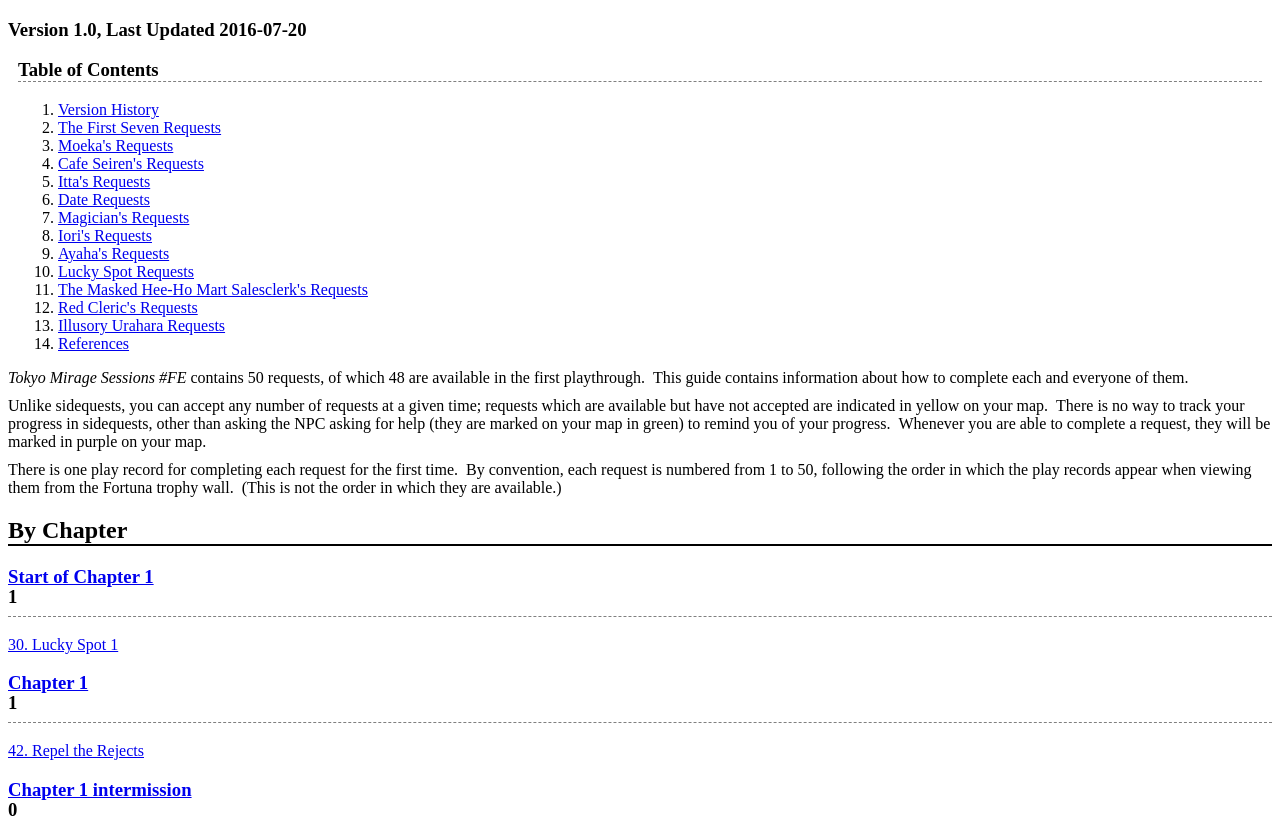
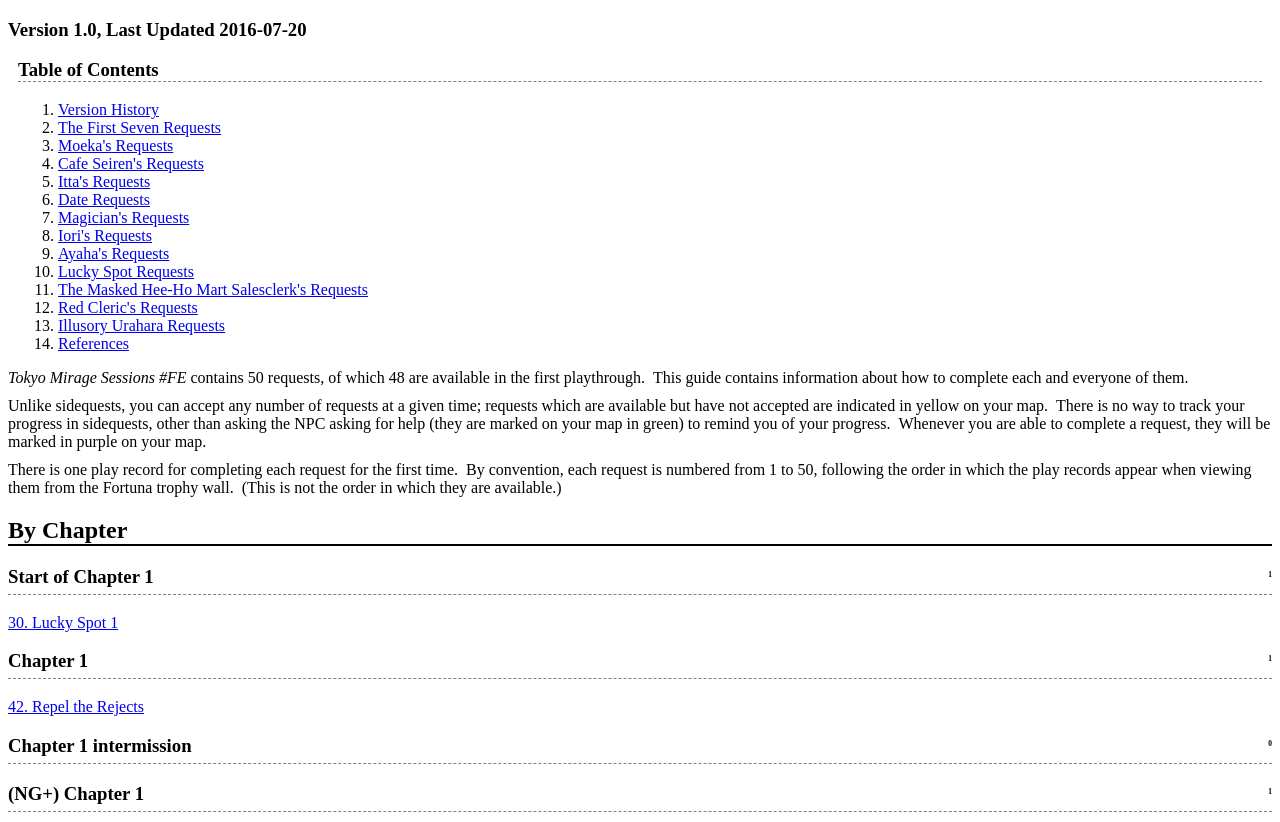
Before and after one commit to Felghana/fe_req, a plain HTML site: page out.html in a window 1280 px wide. Shown: the top 822 px of the page. Drawn offline with Linux system fonts and the light colour scheme.

Commit message:
Update file_print.css

```diff
--- a/file_print.css
+++ b/file_print.css
@@ -43,3 +43,13 @@ div > h2{
 div.entry {
     page-break-inside:avoid;
 }
+
+.contents_title > a{
+    color: black;
+    text-decoration: none;
+}
+
+.section_counts {
+	float: right;
+    font-size: 40%;
+}
```
